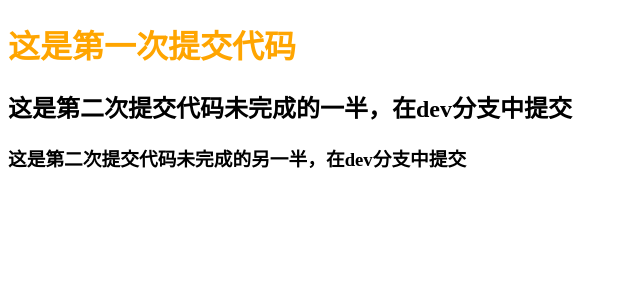
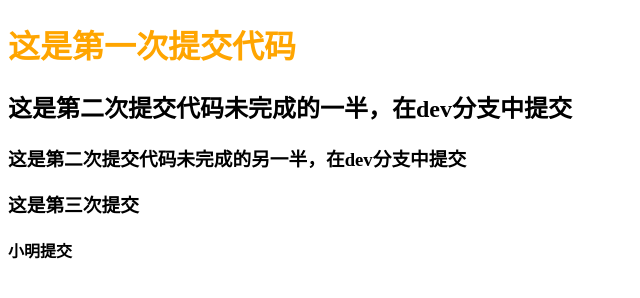
Before and after one commit to wjb-xqx/git-study, a plain HTML site: page index.html in a window 1280 px wide. Shown: the whole page, without its empty margins (0-640 px from the left). Drawn offline with Linux system fonts and the light colour scheme.

Commit message:
xiaoming

```diff
--- a/index.html
+++ b/index.html
@@ -16,6 +16,8 @@
         <h1>这是第一次提交代码</h1>
         <h2>这是第二次提交代码未完成的一半，在dev分支中提交</h2>
         <h3>这是第二次提交代码未完成的另一半，在dev分支中提交</h3>
+        <h3>这是第三次提交</h3>
+        <h4>小明提交</h4>
     </div>
 </body>
 </html>
```
Also changed, not shown: 1 other file.
